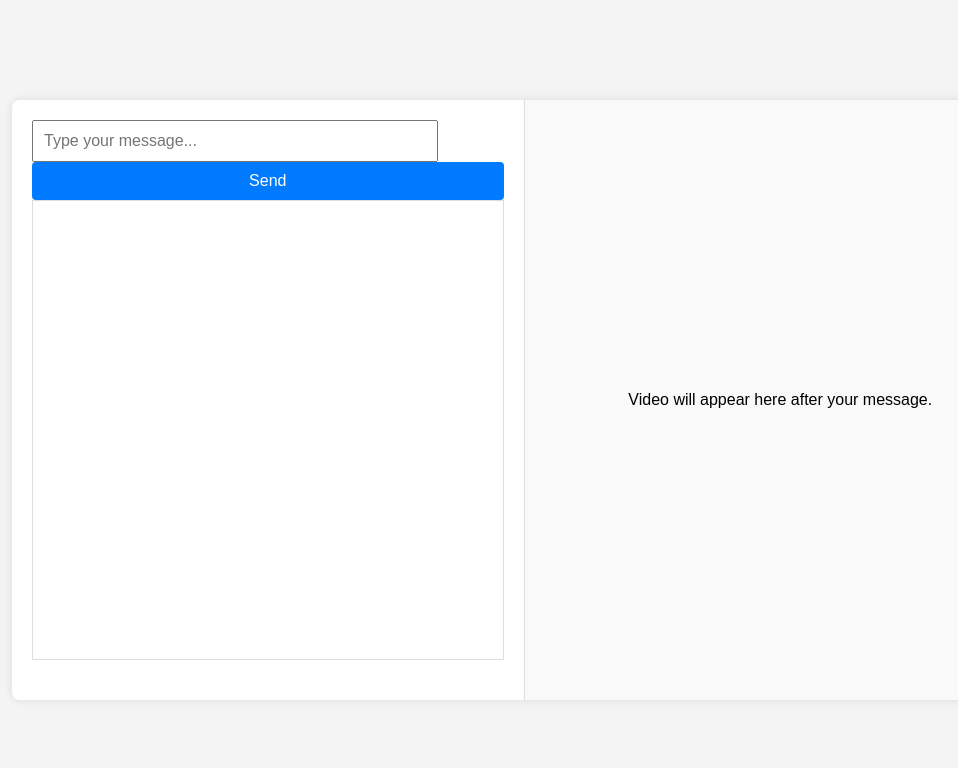
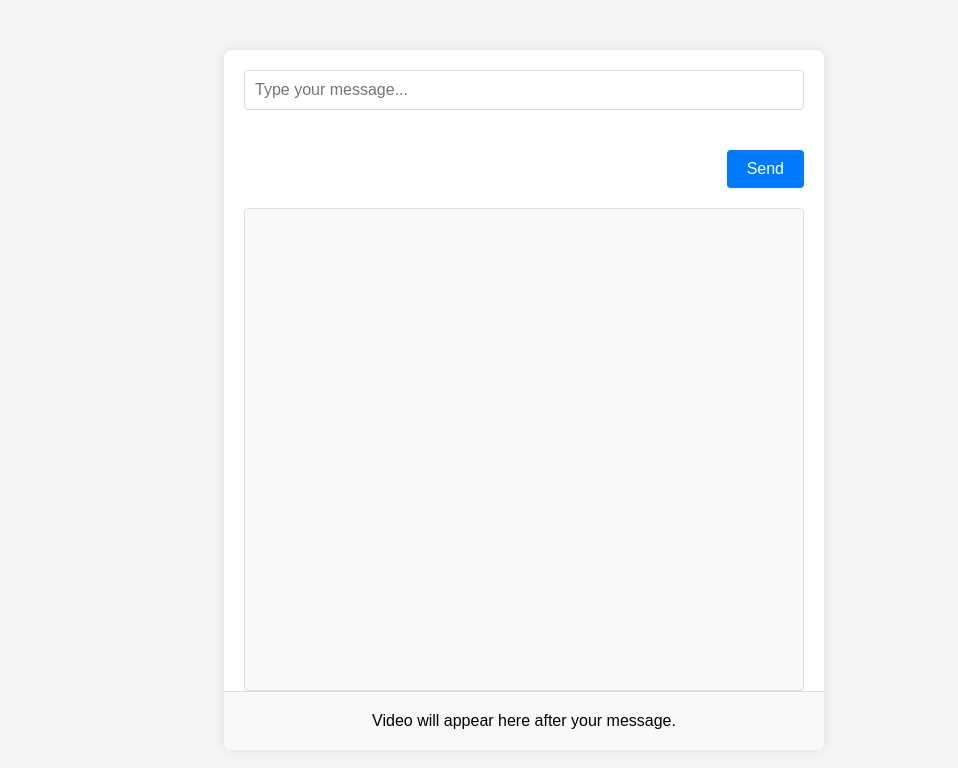
Before and after one commit to WhissleAI/wellness_companion, a plain HTML site: page static/index.html in a window 1280 px wide. Shown: the whole page, without its empty margins (116-1074 px from the left). Drawn offline with Linux system fonts and the light colour scheme.

Commit message:
Update styles.css

```diff
--- a/static/styles.css
+++ b/static/styles.css
@@ -10,9 +10,11 @@ body {
 
 .container {
     display: flex;
+    flex-direction: column;
     width: 80%;
-    max-width: 1200px;
-    height: 600px;
+    max-width: 600px;
+    height: 100%;
+    max-height: 700px;
     background-color: #fff;
     border-radius: 8px;
     box-shadow: 0 0 10px rgba(0, 0, 0, 0.1);
@@ -20,28 +22,28 @@ body {
 }
 
 .chat-container {
-    width: 50%;
-    padding: 20px;
     display: flex;
     flex-direction: column;
-    justify-content: space-between;
-    border-right: 1px solid #ddd;
-}
-
-.chat-box {
-    flex-grow: 1;
-    margin-bottom: 20px;
-    overflow-y: auto;
-    border: 1px solid #ddd;
-    padding: 10px;
     height: 100%;
 }
 
 .chat-input {
     padding: 10px;
     font-size: 16px;
-    width: calc(100% - 90px);
-    margin-right: 10px;
+    border: 1px solid #ddd;
+    border-radius: 4px;
+    margin: 20px;
+}
+
+.chat-box {
+    flex-grow: 1;
+    margin: 0 20px;
+    padding: 10px;
+    border: 1px solid #ddd;
+    border-radius: 4px;
+    overflow-y: auto;
+    height: 200px; /* Adjust as necessary */
+    background-color: #f9f9f9;
 }
 
 .send-btn {
@@ -52,6 +54,8 @@ body {
     border: none;
     border-radius: 4px;
     cursor: pointer;
+    margin: 20px;
+    align-self: flex-end;
 }
 
 .send-btn:hover {
@@ -59,18 +63,18 @@ body {
 }
 
 .video-container {
-    width: 50%;
     padding: 20px;
     text-align: center;
     display: flex;
     justify-content: center;
     align-items: center;
     background-color: #f9f9f9;
+    border-top: 1px solid #ddd;
 }
 
 .video-container iframe {
     width: 100%;
-    height: 315px;
+    height: 200px;
     max-width: 500px;
     border-radius: 8px;
     box-shadow: 0 0 10px rgba(0, 0, 0, 0.1);
```
